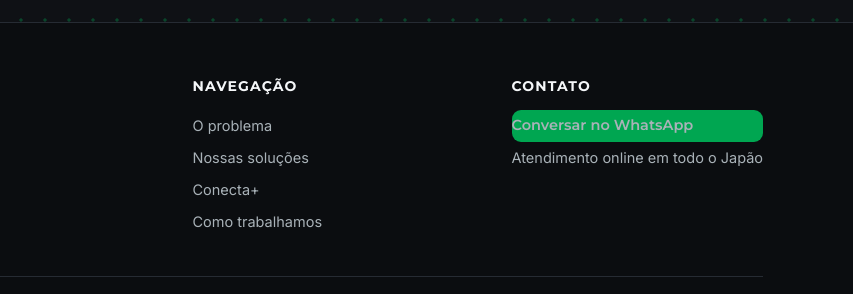
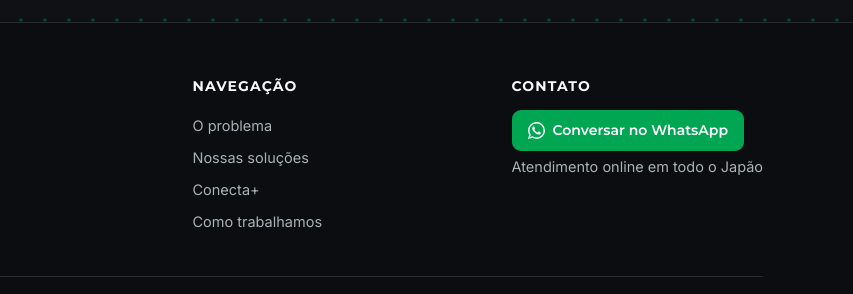
Before and after one commit to smsato80/satotech, a plain HTML site: page index.html in a window 1280 px wide. Shown: the part 4429-4723 px from the top of the page, 427-1280 px from the left. Drawn offline with Linux system fonts and the light colour scheme.

Commit message:
Correcao: botao WhatsApp do rodape no padrao do topo + icone oficial

```diff
--- a/index.html
+++ b/index.html
@@ -74,6 +74,8 @@ h1,h2,h3{font-family:'Montserrat','Noto Sans JP',sans-serif;line-height:1.2}
 .btn-contorno{border:1px solid var(--borda);color:var(--claro);background:rgba(255,255,255,.02)}
 .btn-contorno:hover{border-color:var(--verde)}
 .btn-sm{padding:9px 16px;font-size:14px;border-radius:9px}
+.rodape-col a.btn{display:inline-flex;align-items:center;gap:8px}
+.wa-ico{width:17px;height:17px;fill:currentColor;flex:none}
 .hero{position:relative;overflow:hidden;padding:64px 0 84px}
 .hero-diag{position:absolute;inset:0;pointer-events:none}
 .hero-in{position:relative;text-align:center}
@@ -136,8 +138,8 @@ footer{border-top:1px solid var(--borda);background:#0B0D10;padding:52px 0 34px}
 .rodape-desc{color:var(--suave);font-size:14.5px;max-width:340px;margin-top:16px}
 .rodape-col{margin-left:auto}
 .rodape-col h4{font-family:'Montserrat','Noto Sans JP',sans-serif;font-size:14px;letter-spacing:.08em;text-transform:uppercase;color:var(--claro);margin-bottom:12px}
-.rodape-col a{display:block;color:var(--suave);text-decoration:none;font-size:14.5px;padding:4px 0}
-.rodape-col a:hover{color:var(--verde)}
+.rodape-col a:not(.btn){display:block;color:var(--suave);text-decoration:none;font-size:14.5px;padding:4px 0}
+.rodape-col a:not(.btn):hover{color:var(--verde)}
 .rodape-fim{border-top:1px solid var(--borda);margin-top:38px;padding-top:20px;color:var(--suave);font-size:13px;display:flex;gap:14px;flex-wrap:wrap;justify-content:space-between}
 @media (max-width:1020px){.grade-4{grid-template-columns:repeat(2,minmax(0,1fr))}}
 @media (max-width:900px){.menu{display:none}.grade-3{grid-template-columns:minmax(0,1fr)}.grade-2{grid-template-columns:minmax(0,1fr)}.quem-card{grid-template-columns:minmax(0,1fr);padding:32px 26px;gap:26px}.secao{padding:62px 0}.hero{padding:44px 0 62px}}
@@ -427,7 +429,7 @@ a.wa-mobile{display:none}
       </div>
       <div class="rodape-col">
         <h4 data-i18n="foot_contato">Contato</h4>
-        <a class="btn btn-verde btn-sm wa-link" href="https://wa.me/819064640042" target="_blank" rel="noopener" data-i18n="foot_wa">Conversar no WhatsApp</a>
+        <a class="btn btn-verde btn-sm wa-link" href="https://wa.me/819064640042" target="_blank" rel="noopener"><svg class="wa-ico" viewBox="0 0 24 24" aria-hidden="true"><path d="M17.472 14.382c-.297-.149-1.758-.867-2.03-.967-.273-.099-.471-.148-.67.15-.197.297-.767.966-.94 1.164-.173.199-.347.223-.644.075-.297-.15-1.255-.463-2.39-1.475-.883-.788-1.48-1.761-1.653-2.059-.173-.297-.018-.458.13-.606.134-.133.298-.347.446-.52.149-.174.198-.298.298-.497.099-.198.05-.371-.025-.52-.075-.149-.669-1.612-.916-2.207-.242-.579-.487-.5-.669-.51-.173-.008-.371-.01-.57-.01-.198 0-.52.074-.792.372-.272.297-1.04 1.016-1.04 2.479 0 1.462 1.065 2.875 1.213 3.074.149.198 2.096 3.2 5.077 4.487.709.306 1.262.489 1.694.625.712.227 1.36.195 1.871.118.571-.085 1.758-.719 2.006-1.413.248-.694.248-1.289.173-1.413-.074-.124-.272-.198-.57-.347m-5.421 7.403h-.004a9.87 9.87 0 01-5.031-1.378l-.361-.214-3.741.982.998-3.648-.235-.374a9.86 9.86 0 01-1.51-5.26c.001-5.45 4.436-9.884 9.888-9.884 2.64 0 5.122 1.03 6.988 2.898a9.825 9.825 0 012.893 6.994c-.003 5.45-4.437 9.884-9.885 9.884m8.413-18.297A11.815 11.815 0 0012.05 0C5.495 0 .16 5.335.157 11.892c0 2.096.547 4.142 1.588 5.945L.057 24l6.305-1.654a11.882 11.882 0 005.683 1.448h.005c6.554 0 11.89-5.335 11.893-11.893a11.821 11.821 0 00-3.48-8.413Z"/></svg><span data-i18n="foot_wa">Conversar no WhatsApp</span></a>
         <a href="#contato" data-i18n="foot_area">Atendimento online em todo o Japão</a>
       </div>
     </div>
```
